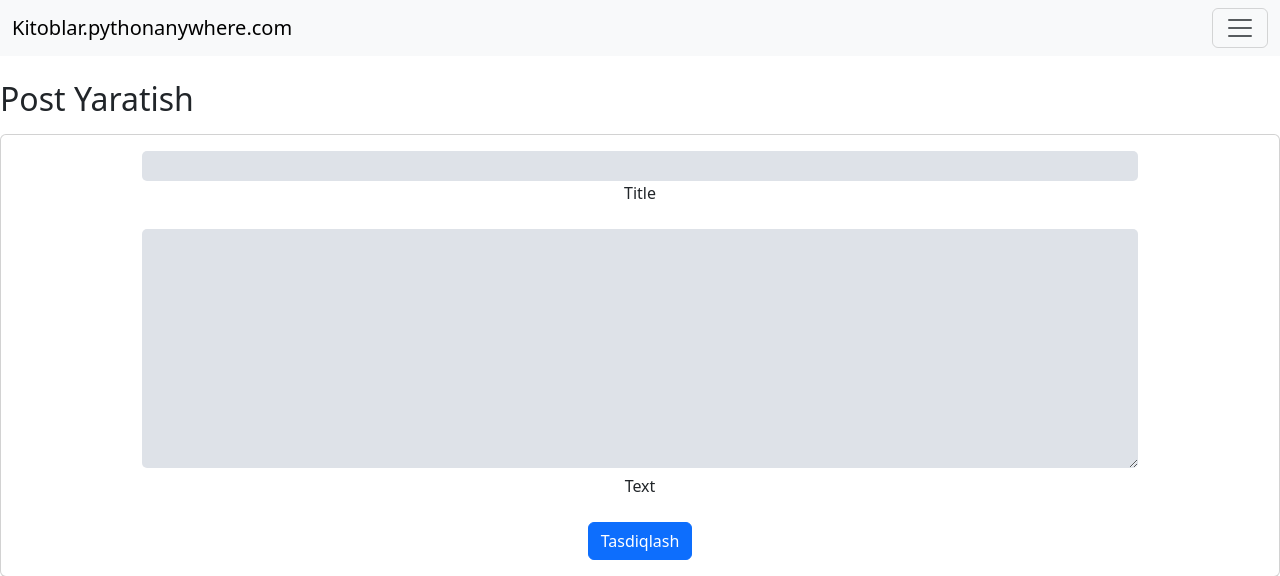
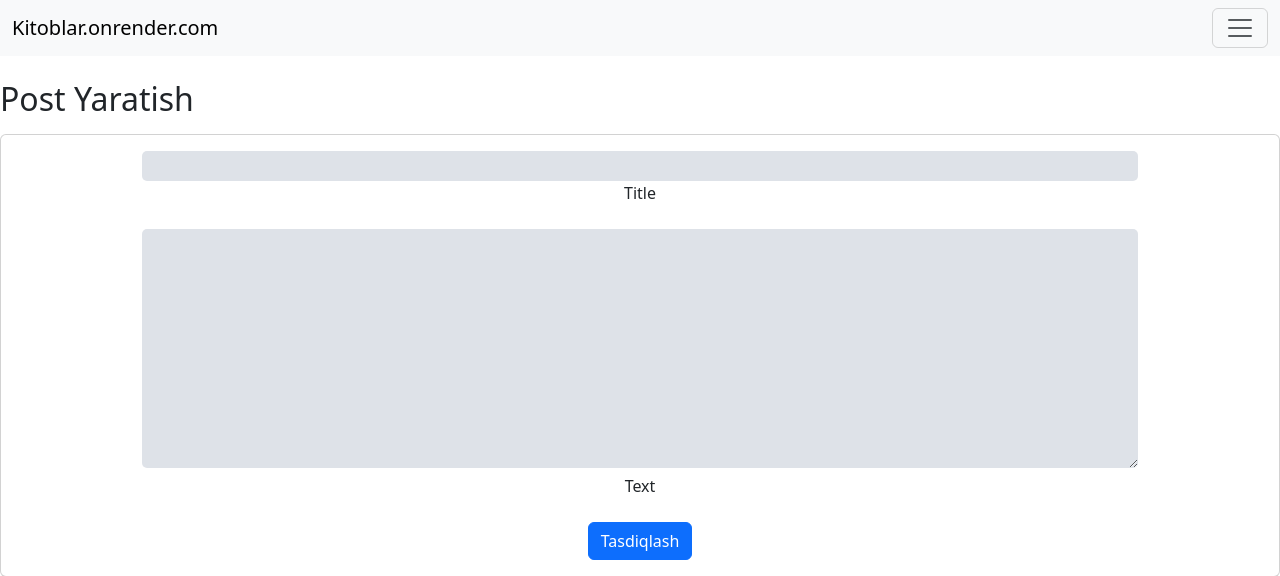
Before and after one commit to cod1ng-now/django-api, a Django app: page /create/ in a window 1280 px wide. Shown: the top 576 px of the page. Run offline with Django 4.2, Linux system fonts and the light colour scheme; a user stored in the database is signed in; parts of the project's set-up code (start-up, migrations or seed data) failed here and were passed over; some libraries are stand-ins or nearby versions.

Commit message:
cod1ng-now

```diff
--- a/templates/base.html
+++ b/templates/base.html
@@ -2,14 +2,14 @@
 <html lang="en">
 <head>
     <meta charset="UTF-8">
-    <title>Title</title>
+    <title>Kitoblar</title>
     <meta name="viewport" content="width=device-width, initial-scale=1, shrink-to-fit=no">
     <link href="https://cdn.jsdelivr.net/npm/bootstrap@5.3.0/dist/css/bootstrap.min.css" rel="stylesheet" integrity="sha384-9ndCyUaIbzAi2FUVXJi0CjmCapSmO7SnpJef0486qhLnuZ2cdeRhO02iuK6FUUVM" crossorigin="anonymous">
 </head>
 <body>
 <nav class="navbar bg-body-tertiary fixed-top">
   <div class="container-fluid">
-    <a class="navbar-brand" href="#">Kitoblar.pythonanywhere.com</a>
+    <a class="navbar-brand" href="#">Kitoblar.onrender.com</a>
     <button class="navbar-toggler" type="button" data-bs-toggle="offcanvas" data-bs-target="#offcanvasNavbar" aria-controls="offcanvasNavbar" aria-label="Toggle navigation">
       <span class="navbar-toggler-icon"></span>
     </button>
```
